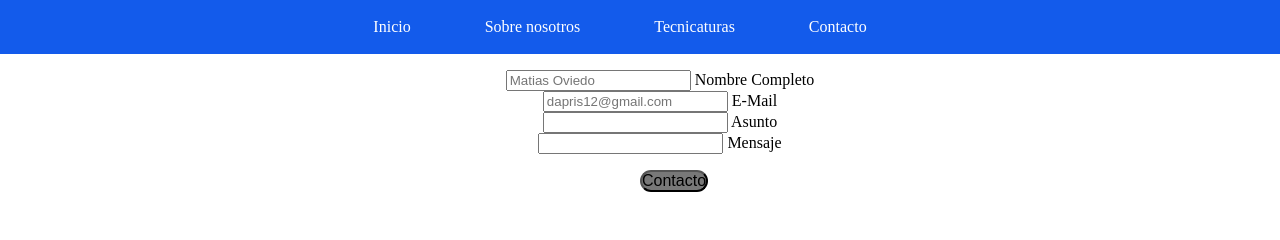
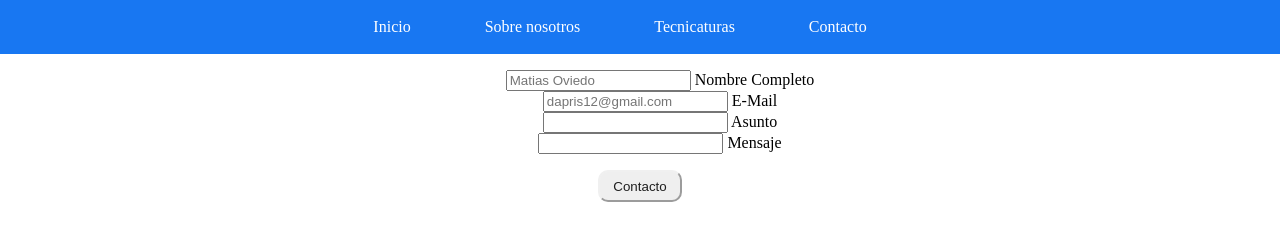
Before and after one commit to PantuflaGaming/ISP-ProyectoWeb, a plain HTML site: page pages/contact.html in a window 1280 px wide. Drawn offline with Linux system fonts and the light colour scheme.

Commit message:
Adding new resources

```diff
--- a/assets/style/style.css
+++ b/assets/style/style.css
@@ -5,7 +5,7 @@ body{
 
 
 nav {
-    background-color: rgb(19,91,235); /* Color de fondo del menú */
+    background-color: #1877F2; /* Color de fondo del menú */
     width: 100%;
     position: relative;
 }
@@ -35,10 +35,11 @@ nav ul li a:active{
 }
 
 nav ul li a:hover {
-    background-color: rgb(67,54,112); /* Color de fondo cuando se pasa el mouse sobre un elemento del menú */
+    background-color: #2c3968; /* Color de fondo cuando se pasa el mouse sobre un elemento del menú */
     color: rgb(255, 255, 255); /* Cambiar el color del texto cuando se pasa el mouse sobre un elemento del menú */
     transition: background-color 0.2s ease; /* Agregar una transición suave al color de fondo */
 }
+
 
 /* Formulario */
 
@@ -54,16 +55,12 @@ nav ul li a:hover {
 }
 
 .btnSend {
-    position: absolute;
-    padding: 0px;
-    border-radius: 12px;
-    background-color: rgb(120, 120, 120);
-    text-align: center;
-    font-size: 1rem;
-    color: black;
+    display: inline-block;
+    position: relative;
+    padding: .5em 1em;
+    color: #1f1f1f;
+    box-shadow: none;
+    border-color: #F0F0F0;
+    border-radius: 10px;
+    transition: background-color .2s;
 }
-
-.btnSend:hover {
-    background-color: rgb(0, 0, 10);
-    color: white;
-}
```
Also changed, not shown: index.html (+1 -1 lines).
